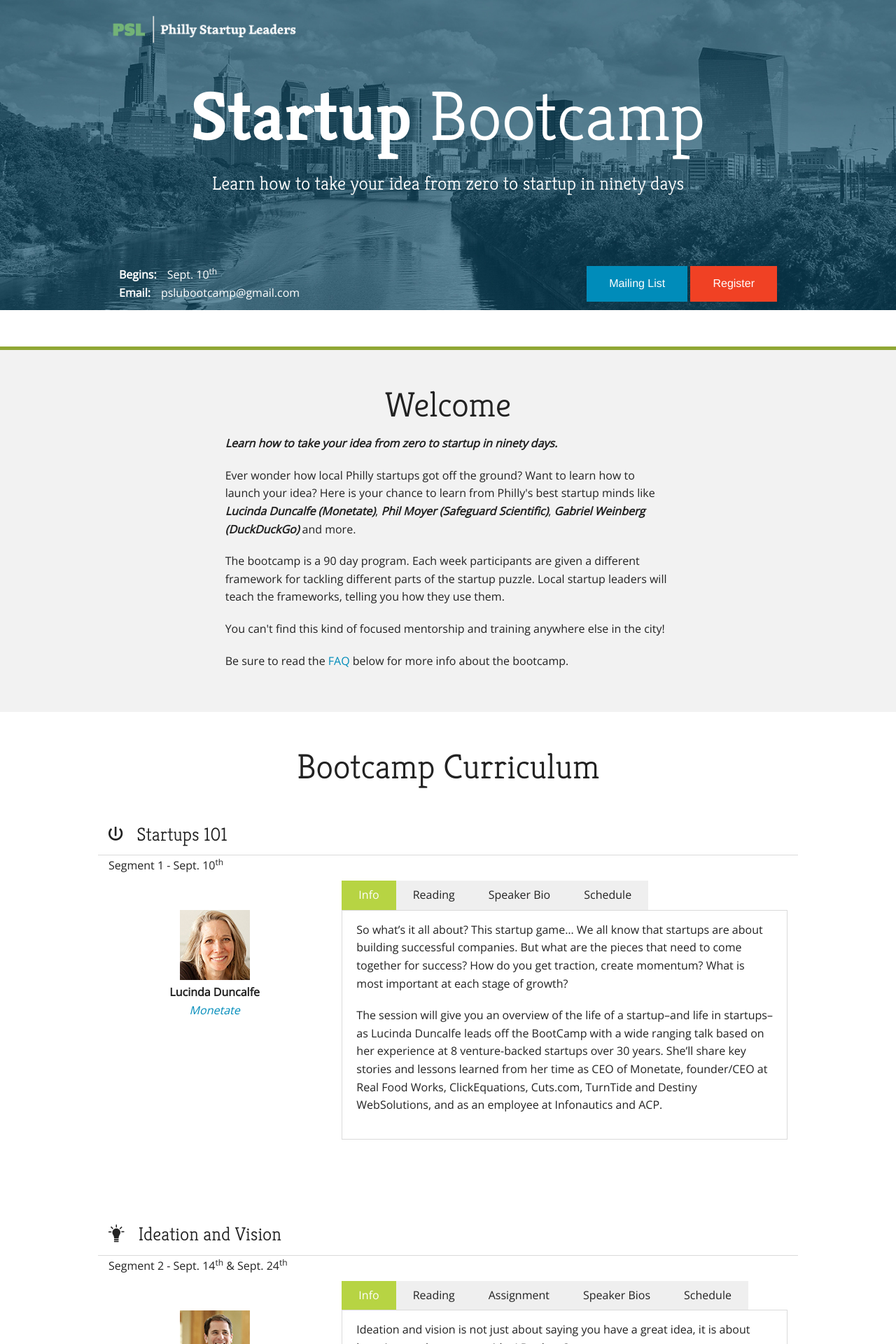
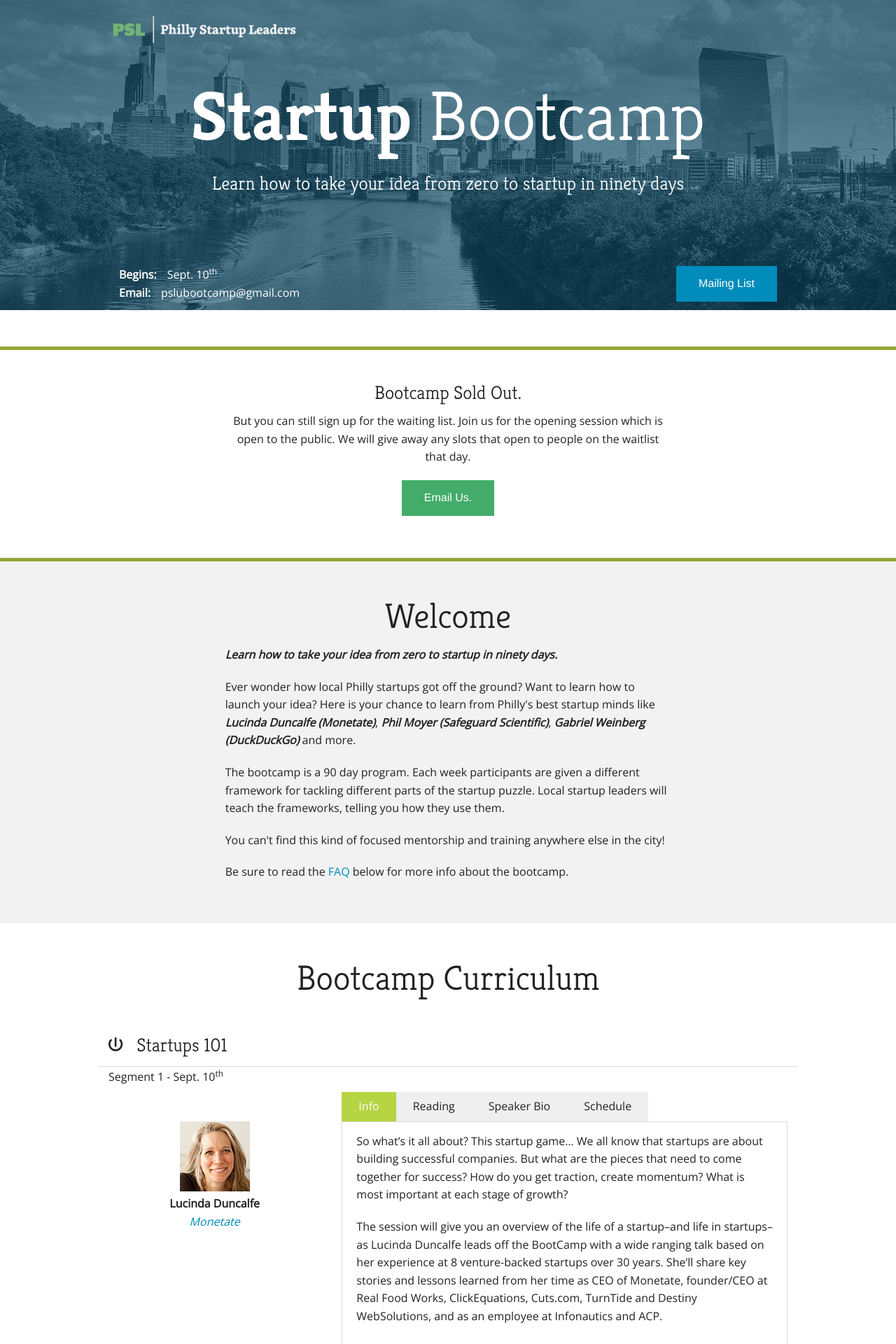
Before and after one commit to phillystartupleaders/bootcamp, a Jekyll site: the page built from index.html, in a window 1280 px wide. Shown: the top 1920 px of the page at 70% size. Built offline with Jekyll 4.4.1, drawn with Linux system fonts in a browser that asks for light colours; nearby versions of some CDN libraries.

Commit message:
Content updates (remove reg, add waitlist, session 2 readings)

```diff
--- a/_sass/_app.scss
+++ b/_sass/_app.scss
@@ -151,6 +151,12 @@
   border: 2px solid #90a735;
   border-radius: 4px;
   text-align: center;
+}
+
+.pre-welcome {
+  background-color: #fff;
+  padding: 40px 0;
+  border-bottom: 5px solid #90a735;
 }
 
 .welcome {
--- a/index.html
+++ b/index.html
@@ -22,7 +22,7 @@
       </div>
       <div class="register small-12 medium-6 columns show-for-medium-up">
         <a href="{{ site.baseurl }}/mailing-list" class="button">Mailing List</a>
-        <button class="button alert"><a href="http://psl.ticketleap.com/pslu-bootcamp-2015/">Register</a></button>
+        <!--<button class="button alert"><a href="http://psl.ticketleap.com/pslu-bootcamp-2015/">Register</a></button>-->
       </div>
     </div>
   </div>
@@ -33,6 +33,17 @@
 <div class="register medium-6 medium-centered columns show-for-small-only">
   <a href="{{ site.baseurl }}/mailing-list" class="button">Mailing List</a>
   <button class="button alert"><a href="http://psl.ticketleap.com/pslu-bootcamp-2015/">Register</a></button>
+</div>
+<div class="pre-welcome">
+  <div class="row">
+    <div class="small-12 medium-10 large-8 medium-centered columns" style="text-align: center;">
+        <h3 style="text-align: center; ">Bootcamp Sold Out. </h3>
+        <p>But you can still sign up for the waiting list.  Join us for the opening session which is open to the public.  We will give away any slots that open to people on the waitlist that day.
+        </p>
+        <button style="text-align: center;" class="button success"><a href="mailto:pslubootcamp@gmail.com">Email Us.</a></button>
+
+    </div>
+  </div>
 </div>
 
 <div class="welcome">
@@ -172,16 +183,40 @@
   </div>
   <div class="content" id="reading-1">
     <h4>Segment Reading</h4>
+    <h5>Ideation & Vision</h5>
+    <ul>
+      <li><a href="http://firstround.com/review/90-of-feedback-is-crap-how-to-find-the-next-big-startup-idea/">How to Find the Next Big Startup Idea</a></li>
+      <li><a href="http://viniciusvacanti.com/2010/08/03/new-ideas-can-kill-your-startup/">How New Ideas Almost Killed Our Startup</a></li>
+      <li><a href="http://sequoiacapital.tumblr.com/post/33921354769/how-to-choose-your-startup-idea">How to Choose Your Startup Idea</a></li>
+      <li><a href="http://nestholma.com/blog/?p=164">Getting miracles out of the equation</a></li>
+      <li><a href="https://www.cbinsights.com/blog/startup-failure-post-mortem/?utm_source=CB+Insights+Newsletter&utm_campaign=90645d06df-135postmortems08_16_2015&utm_medium=email&utm_term=0_9dc0513989-90645d06df-86088453#2015update">135 Startup Failure Post-Mortems</a></li>
+    </ul>
+    <h5>Financials</h5>
+      <li><a href="http://www.entrepreneur.com/article/76418">How to Forecast Revenue and Growth</a></li>
+    <ul>
+    </ul>
+    <h5>Building Pitch Decks
+</h5>
+    <ul>
+      <li><a href="http://onboardly.com/startup-pr/best-startup-pitch-decks-of-all-time/">9 Best Startup Pitch Decks of All Time | OnBoardly</a></li>
+      <li><a href="http://www.pitchenvy.com/">Great Pitch Decks | Pitch Envy</a></li>
+    </ul>
 
-    <p>
-      TBD
-    </p>
+
+
+
+
+
+
+
+
+
   </div>
   <div class="content" id="assignment-1">
     <h4>Segment Assignment</h4>
 
     <p>
-      TBD
+      Coming Soon
     </p>
   </div>
   <div class="content" id="speaker-1">
@@ -191,12 +226,15 @@
       Philip Moyer is Managing Director at Safeguard (NYSE: SFE), the oldest publicly traded Venture Capital company
       in the U.S.  In this role, Phil is responsible for all Enterprise Technology and Financial Technology investments.
       He and his team evaluate over 300 pioneering technology companies a year – making selective investments and sitting
-      on the boards of the companies invested in.  Prior to joining Safeguard, Phil was CEO of EDGAR Online, (NASDAQ: EDGR)
+      on the boards of the companies invested in. </p>
+      <p> Prior to joining Safeguard, Phil was CEO of EDGAR Online, (NASDAQ: EDGR)
       where he led the transformation of EDGAR into the leader in XML based SEC compliance and low latency fundamental data.
       Prior to EDGAR Online, he led a management buy-out of Cassiopae – a European based software company in the asset backed
-      securities market.  From 1991 to 2005, Phil was at Microsoft where he was a General Manager of a variety of Global,
+      securities market. </p>
+      <p> From 1991 to 2005, Phil was at Microsoft where he was a General Manager of a variety of Global,
       Enterprise and Vertical businesses. Prior to joining Microsoft, he was the co-founder of Orion Systems Group, a
-      startup in the education tech market which was sold to Sungard. Phil started his career at GE Aerospace as a software
+      startup in the education tech market which was sold to Sungard.</p>
+      <p> Phil started his career at GE Aerospace as a software
       developer. He holds a Bachelor of Science in Computer Science from the University of Pittsburgh.  He is on the Boards
       of AppFirst, Apprenda, CloudMine, Lumesis, Pneuron,  Transactis,  XBRL US, and the advisory board of the University
       of Pittsburgh Business School.   He has been a frequent speaker and author on venture capital, enterprise technology,
@@ -298,7 +336,7 @@
       <h4>Segment Assignment</h4>
       <h5 class="text-center">Bullseye</h5>
 
-      <p class="bold text-center">Due Date: TBD</p>
+      <p class="bold text-center">Due Date: Oct. 7 - Midnight</p>
 
       <p class="italic">Assignment:</p>
       <ul class="disc assignment">
```
Also changed, not shown: other parts of index.html (+4 -4 lines), Gemfile.lock.
